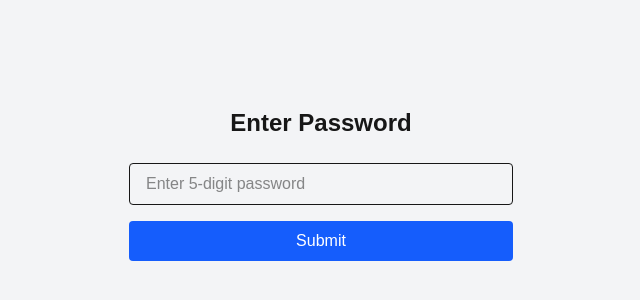
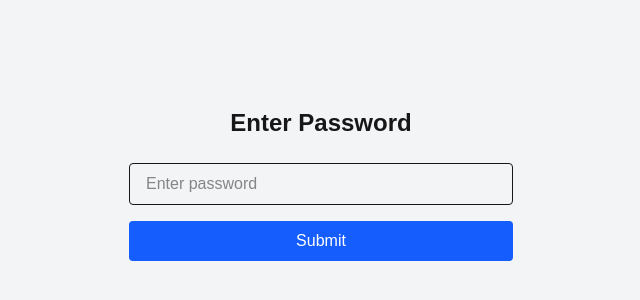
Before and after one commit to riverviewnb/fttloanoffering2, a Next.js app: page /login in a window 1280 px wide. Shown: the part 216-516 px from the top of the page, without its empty margins (319-959 px from the left). Built offline with nearby package versions, Linux system fonts and the light colour scheme.

Commit message:
Update password list and placeholder text

```diff
--- a/app/login/page.tsx
+++ b/app/login/page.tsx
@@ -59,7 +59,7 @@ export default function LoginPage() {
       <form onSubmit={handleSubmit} className="flex flex-col space-y-4 w-full max-w-sm">
         <input
           type="password"
-          placeholder="Enter 5-digit password"
+          placeholder="Enter password"
           value={password}
           onChange={(e) => setPassword(e.target.value)}
           className="px-4 py-2 border rounded"
```
